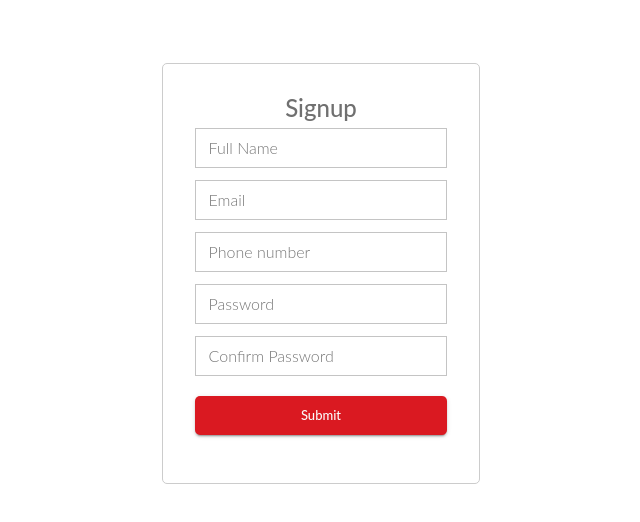
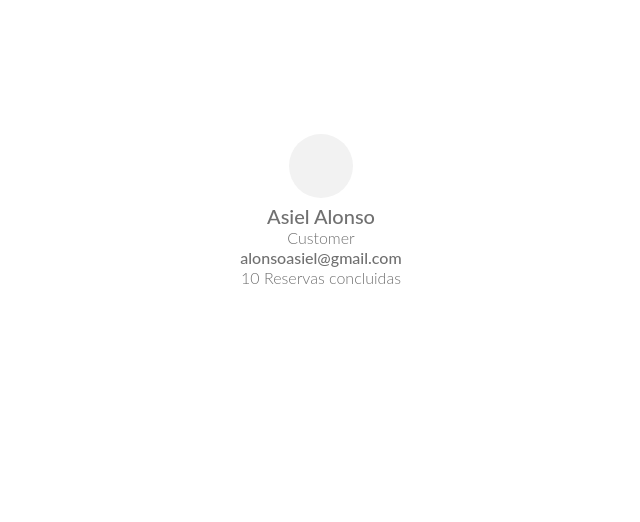
Before and after one commit to OmaritoAtPoly/musala-client, a React (Create React App) app: page / in a window 1280 px wide. Shown: the top 522 px of the page, without its empty margins (319-959 px from the left). Built offline with nearby package versions, Linux system fonts and the light colour scheme.

Commit message:
create ProfilePage

```diff
--- a/src/App.tsx
+++ b/src/App.tsx
@@ -2,10 +2,12 @@ import { ThemeProvider } from '@material-ui/styles';
 import React from 'react';
 import SignupPage from './page/Signup';
 import { theme } from './theme';
+import { ProfilePage } from './page/Profile';
 
 const App = () => (
   <ThemeProvider theme={theme} >
-    <SignupPage />
+    <ProfilePage />
+    {/* <SignupPage /> */}
   </ThemeProvider>
 );
 
--- a/src/domain/user/component/SignupForm.tsx
+++ b/src/domain/user/component/SignupForm.tsx
@@ -13,7 +13,6 @@ interface Props {
     initialValues: SignupInitValue
     onSignup: (values: SignupInput) => void;
 }
-
 
 const validationSchema = Yup.object({
     fullName: Yup.string().required(NAME_REQUIRED),
--- /dev/null
+++ b/src/domain/user/container/Profile.tsx
@@ -0,0 +1,34 @@
+import React from 'react'
+import { makeStyles } from '@material-ui/styles';
+import { customTheme } from '../../../theme'
+import { Typography } from '@material-ui/core';
+
+const Profile = () => {
+    const classes = useStyles()
+    return (
+        <div className={classes.container} >
+            <div className={classes.avatar} />
+            <Typography variant={'h4'} color={'textPrimary'} > Asiel Alonso </Typography>
+            <Typography variant={'body1'} color={'textPrimary'} > Customer </Typography>
+            <Typography variant={'h5'} color={'textPrimary'} > alonsoasiel@gmail.com </Typography>
+            <Typography variant={'body1'} color={'textPrimary'} > 10 Reservas concluidas </Typography>
+        </div>
+    )
+}
+export default Profile
+
+const useStyles = makeStyles({
+    container: {
+        marginTop: customTheme.spacing.margin.m10,
+        display: 'flex',
+        flexDirection: 'column',
+        alignItems: 'center'
+    },
+    avatar: {
+        width: '4rem',
+        height: '4rem',
+        margin: customTheme.spacing.margin.smaller,
+        borderRadius: '50%',
+        backgroundColor: customTheme.color.grayLight1
+    }
+});
--- /dev/null
+++ b/src/page/Profile.tsx
@@ -0,0 +1,10 @@
+import React from 'react'
+import Profile from '../domain/user/container/Profile'
+
+export const ProfilePage = () => {
+    return (
+        <>
+            <Profile />
+        </>
+    )
+}
--- a/src/theme.ts
+++ b/src/theme.ts
@@ -12,7 +12,8 @@ export const customTheme = {
             medium: '1.5rem',
             big: '2rem',
             bigger: '4rem',
-            m5: '5%'
+            m5: '5%',
+            m10: '10%'
         },
         padding: {
             smaller: '.5rem',
```
